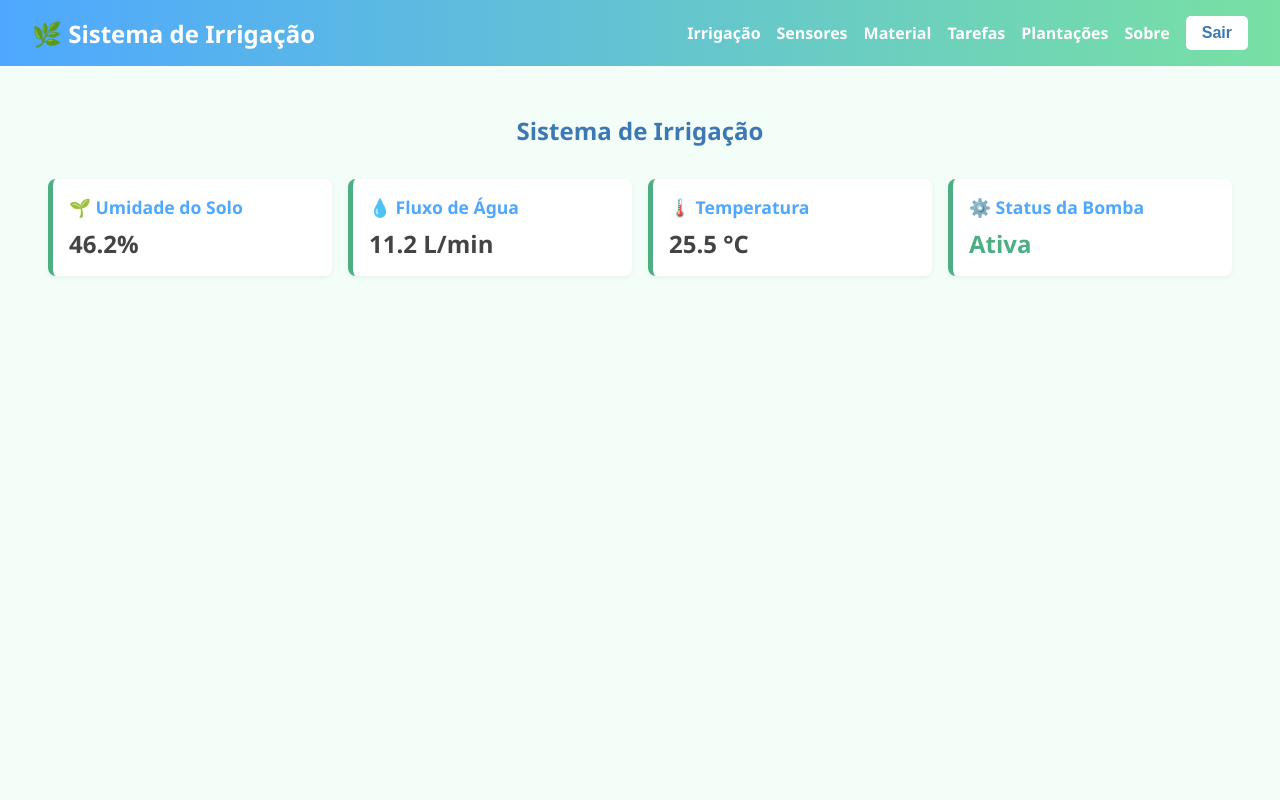
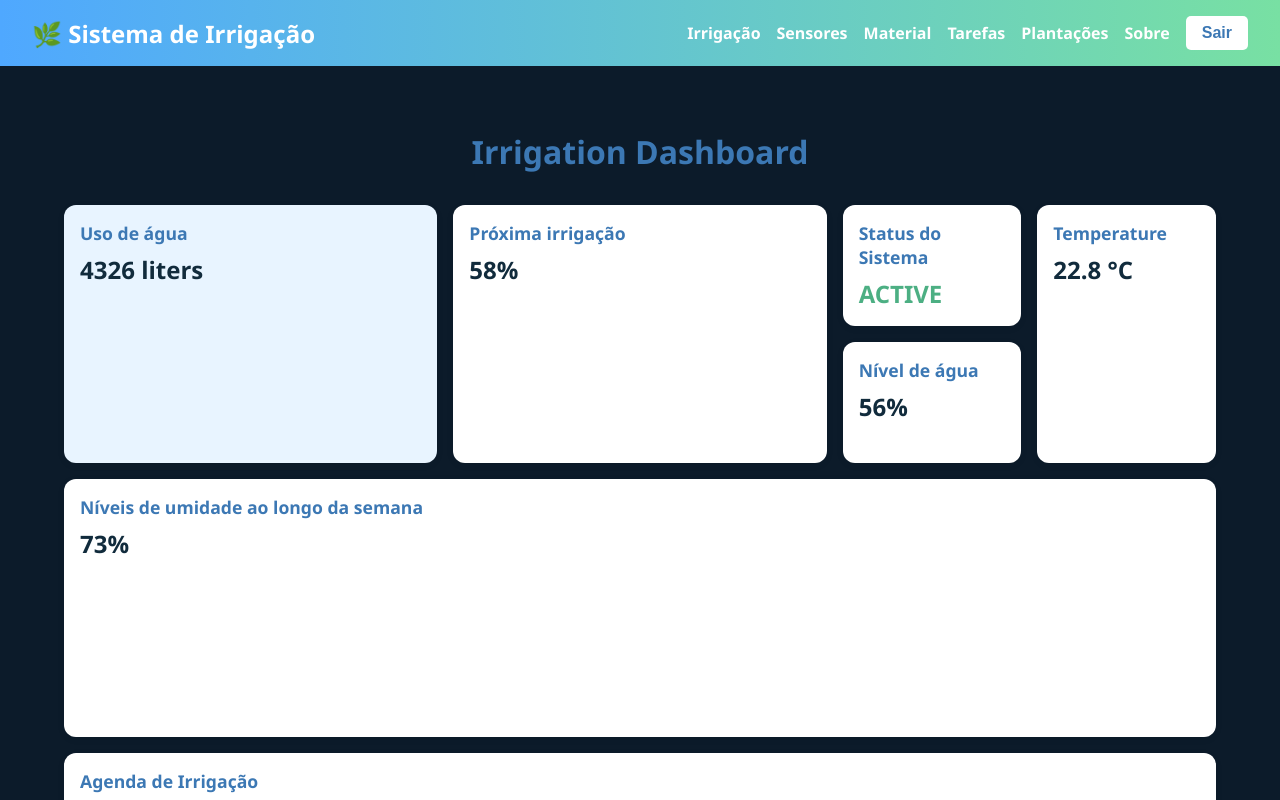
Before and after one commit to SrTinny/Sistema-de-irrigacao, a React (Vite) app: page /cliente in a window 1280 px wide. Shown: the top 800 px of the page. Built offline with nearby package versions, Linux system fonts and the light colour scheme; sample sign-in values are in the browser's storage.

Commit message:
refactor: transformando irrigaçãoClient em um dashboard

```diff
--- a/src/components/irrigacao/irrigacaoClient.jsx
+++ b/src/components/irrigacao/irrigacaoClient.jsx
@@ -1,44 +1,57 @@
-// Painel de Irrigação com simulação em tempo real
+// Painel de Irrigação com visual moderno estilo dashboard com Grid nomeado
 import React, { useEffect, useState } from 'react';
 import './irrigacaoClient.scss';
 
 const IrrigacaoClient = () => {
-  const [umidadeSolo, setUmidadeSolo] = useState(45);
-  const [fluxoAgua, setFluxoAgua] = useState(12);
-  const [temperatura, setTemperatura] = useState(26);
+  const [umidadeSolo, setUmidadeSolo] = useState(72);
+  const [fluxoAgua, setFluxoAgua] = useState(4350); // litros
+  const [temperatura, setTemperatura] = useState(23);
   const [statusBomba, setStatusBomba] = useState(true);
+  const [nivelAgua, setNivelAgua] = useState(58);
+  const [proximaIrrigacao, setProximaIrrigacao] = useState(58);
 
   useEffect(() => {
     const intervalo = setInterval(() => {
       setUmidadeSolo((prev) => Math.max(20, Math.min(100, prev + (Math.random() * 4 - 2))));
-      setFluxoAgua((prev) => Math.max(0, Math.min(20, prev + (Math.random() * 2 - 1))));
+      setFluxoAgua((prev) => Math.max(0, Math.min(10000, prev + (Math.random() * 100 - 50))));
       setTemperatura((prev) => Math.max(15, Math.min(40, prev + (Math.random() * 2 - 1))));
+      setNivelAgua((prev) => Math.max(0, Math.min(100, prev + (Math.random() * 4 - 2))));
     }, 3000);
 
     return () => clearInterval(intervalo);
   }, []);
 
   return (
-    <div className="painel-container">
-      <h1>Sistema de Irrigação</h1>
-      <div className="painel-dados">
-        <div className="painel-card">
-          <h2>🌱 Umidade do Solo</h2>
-          <p>{umidadeSolo.toFixed(1)}%</p>
+    <div className="dashboard-container">
+      <h1>Irrigation Dashboard</h1>
+      <div className="dashboard-grid">
+        <div className="card card-large" style={{ gridArea: 'usage' }}>
+          <h2>Uso de água</h2>
+          <p>{fluxoAgua.toFixed(0)} liters</p>
         </div>
-        <div className="painel-card">
-          <h2>💧 Fluxo de Água</h2>
-          <p>{fluxoAgua.toFixed(1)} L/min</p>
+        <div className="card" style={{ gridArea: 'status' }}>
+          <h2>Status do Sistema</h2>
+          <p className={statusBomba ? 'ativo' : 'inativo'}>{statusBomba ? 'ACTIVE' : 'INACTIVE'}</p>
         </div>
-        <div className="painel-card">
-          <h2>🌡️ Temperatura</h2>
+        <div className="card" style={{ gridArea: 'next' }}>
+          <h2>Próxima irrigação</h2>
+          <p>{proximaIrrigacao.toFixed(0)}%</p>
+        </div>
+        <div className="card" style={{ gridArea: 'moisture' }}>
+          <h2>Níveis de umidade ao longo da semana</h2>
+          <p>{umidadeSolo.toFixed(0)}%</p>
+        </div>
+        <div className="card" style={{ gridArea: 'level' }}>
+          <h2>Nível de água</h2>
+          <p>{nivelAgua.toFixed(0)}%</p>
+        </div>
+        <div className="card" style={{ gridArea: 'temp' }}>
+          <h2>Temperature</h2>
           <p>{temperatura.toFixed(1)} °C</p>
         </div>
-        <div className="painel-card">
-          <h2>⚙️ Status da Bomba</h2>
-          <p className={statusBomba ? 'ativo' : 'inativo'}>
-            {statusBomba ? 'Ativa' : 'Inativa'}
-          </p>
+        <div className="card" style={{ gridArea: 'schedule' }}>
+          <h2>Agenda de Irrigação</h2>
+          <p>Gráfico de barras</p>
         </div>
       </div>
     </div>
--- a/src/components/irrigacao/irrigacaoClient.scss
+++ b/src/components/irrigacao/irrigacaoClient.scss
@@ -1,43 +1,53 @@
 @import '../../styles/variables.scss';
 @import '../../styles/mixins.scss';
 
-.painel-container {
-  padding: $spacing-md;
+.dashboard-container {
   background-color: $gray-bg;
-  font-family: $font-main;
   color: $gray-dark;
   min-height: 100vh;
+  padding: $spacing-lg;
+  font-family: $font-main;
 
   h1 {
-    font-size: 1.5rem;
     text-align: center;
+    font-size: 2rem;
+    color: $blue-dark;
     margin-bottom: $spacing-lg;
-    color: $blue-dark;
   }
 }
 
-.painel-dados {
+.dashboard-grid {
   display: grid;
-  grid-template-columns: 1fr;
+  grid-template-columns: repeat(6, 1fr);
+  grid-template-rows: repeat(6, 1fr);
   gap: $spacing-md;
+  grid-template-areas:
+    "usage usage next next status temp"
+    "usage usage next next level  temp"
+    "moisture moisture moisture moisture moisture moisture"
+    "moisture moisture moisture moisture moisture moisture"
+    "schedule schedule schedule schedule schedule schedule"
+    "schedule schedule schedule schedule schedule schedule"
+  ;
+}
 
-  .painel-card {
-    background: $white;
-    border-left: 5px solid $green-dark;
+.card {
+  background-color: $white;
+  border-radius: 12px;
   padding: $spacing-md;
-    border-radius: 8px;
-    box-shadow: 0 2px 5px rgba(0, 0, 0, 0.05);
+  box-shadow: 0 2px 8px rgba(0, 0, 0, 0.05);
   transition: transform 0.3s ease;
 
   h2 {
     font-size: 1.1rem;
-      color: $blue;
-      margin-bottom: $spacing-sm;
+    margin-bottom: 0.5rem;
+    color: $blue-dark;
   }
 
   p {
     font-size: 1.5rem;
     font-weight: bold;
+    color: $gray-dark;
   }
 
   .ativo {
@@ -45,24 +55,22 @@
   }
 
   .inativo {
-      color: red;
+    color: #ff4444;
   }
 
   &:hover {
-      transform: translateY(-3px);
-    }
+    transform: translateY(-4px);
   }
 }
 
-// Responsivo para tablets e desktop
-@media (min-width: 600px) {
-  .painel-dados {
-    grid-template-columns: repeat(2, 1fr);
+.card-large {
+  background-color: lighten($blue, 30%);
+}
+
+// Responsivo
+@media (max-width: 800px) {
+  .dashboard-grid {
+    display: flex;
+    flex-direction: column;
   }
 }
-
-@media (min-width: 900px) {
-  .painel-dados {
-    grid-template-columns: repeat(4, 1fr);
-  }
-}
--- a/src/styles/_variables.scss
+++ b/src/styles/_variables.scss
@@ -1,10 +1,11 @@
-// Cores suaves
+// Cores suaves e modernas
 $blue: #4fa8ff;
 $blue-dark: #3c78b4;
 $green: #78e0a3;
 $green-dark: #4caf83;
-$gray-bg: #f4fef8;
-$gray-dark: #444;
+
+$gray-bg: #0c1b2a;      // Fundo escuro do dashboard
+$gray-dark: #112b3c;    // Cards e elementos de destaque
 $white: #ffffff;
 
 // Tipografia
```
Lines whose indentation alone changed are shown as unchanged.
